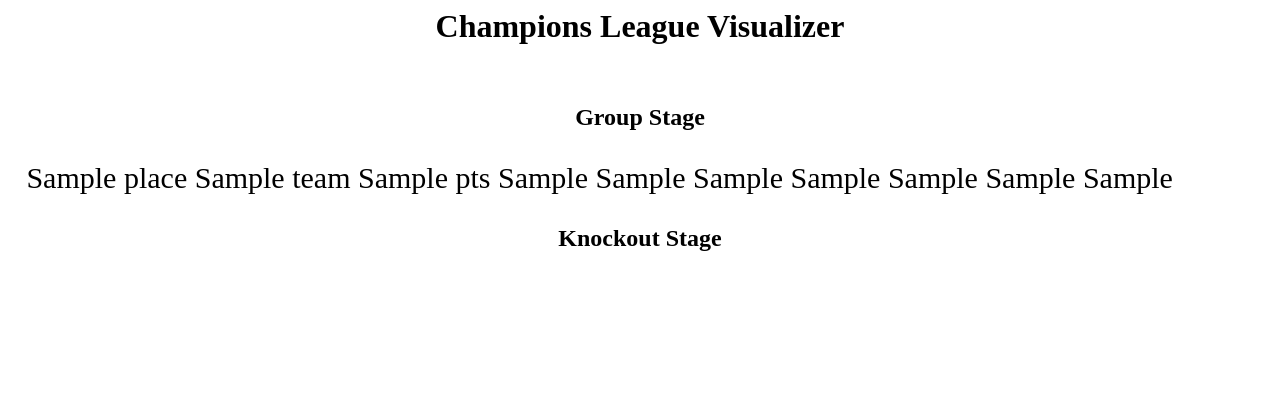
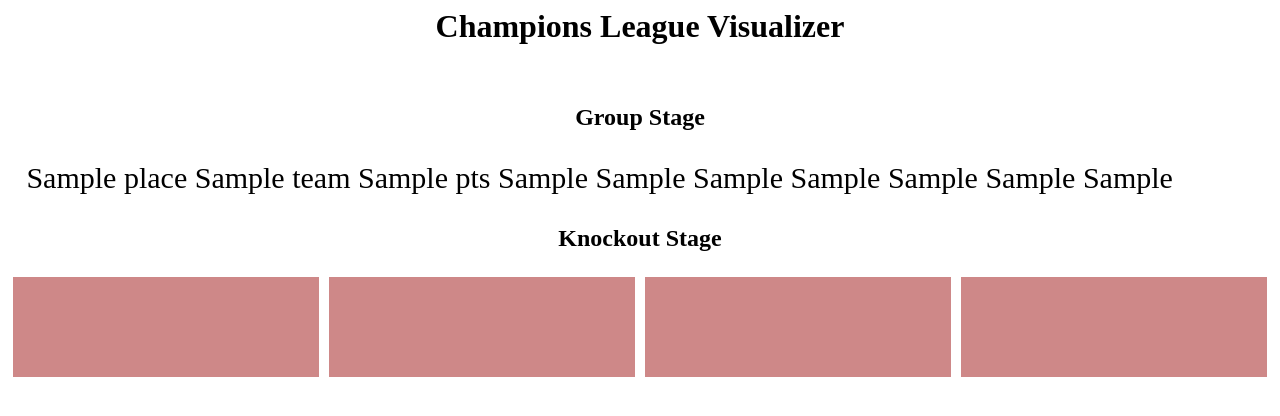
Before and after one commit to jacopofranciosiwisc/champions_league_visualizer, a Flask app: template champions_league_visualizer/templates/index.html in a window 1280 px wide. Shown: the top 416 px of the page. Run offline with Flask 2, Linux system fonts and the light colour scheme; the template is opened without the code that fills it: most values are stand-ins (such as "Sample title", 1, 10 or a date in 2020).

Commit message:
added boxes got knockout stage portion

```diff
--- a/champions_league_visualizer/templates/index.html
+++ b/champions_league_visualizer/templates/index.html
@@ -1,3 +1,4 @@
+
 <h1>Champions League Visualizer</h1>
 <br>
 <h2>Group Stage</h2>
@@ -46,6 +47,16 @@
 
 <div>
     <h2>Knockout Stage</h2>
+    <div class="container">
+        <div class="item">
+        </div>
+        <div class="item">
+        </div>
+        <div class="item">
+        </div>
+        <div class="item">
+        </div>
+      </div>
 </div>
 
 <style>
@@ -69,4 +80,14 @@
     h1, h2{
         text-align: center;
     }
-    </style>
+
+    .container {
+  display: flex;
+    }
+    .item {
+    background: #ce8888;
+    flex-basis: 25%;
+    height: 100px;
+    margin: 5px;
+    }
+</style>
```
